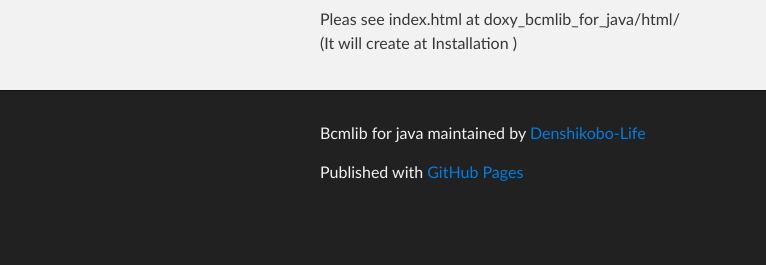
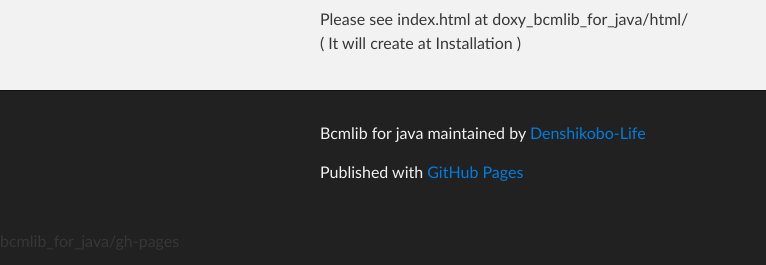
Before and after one commit to Denshikobo-Life/bcmlib_for_java, a plain HTML site: page index.html in a window 1280 px wide. Shown: the part 992-1257 px from the top of the page, 0-766 px from the left. Before the commit the page ends 1211 px from the top, so only its background shows below. Drawn offline with Linux system fonts and the light colour scheme.

Commit message:
update v0.2
Signed-off-by: Denshikobo-Life <hiramine0930@gmail.com>

```diff
--- a/index.html
+++ b/index.html
@@ -65,8 +65,8 @@ $ ./run.sh Blink  </p>
 <h2>
 <a name="other-infomation" class="anchor" href="#other-infomation"><span class="octicon octicon-link"></span></a>Other Infomation</h2>
 
-<p>Pleas see index.html at doxy_bcmlib_for_java/html/<br>
-(It will create at Installation )  </p>
+<p>Please see index.html at doxy_bcmlib_for_java/html/<br>
+( It will create at Installation )  </p>
       </section>
     </div>
 
@@ -78,6 +78,7 @@ $ ./run.sh Blink  </p>
       </footer>
     </div>
 
+<p>bcmlib_for_java/gh-pages</p>
 
 
   </body>
```
